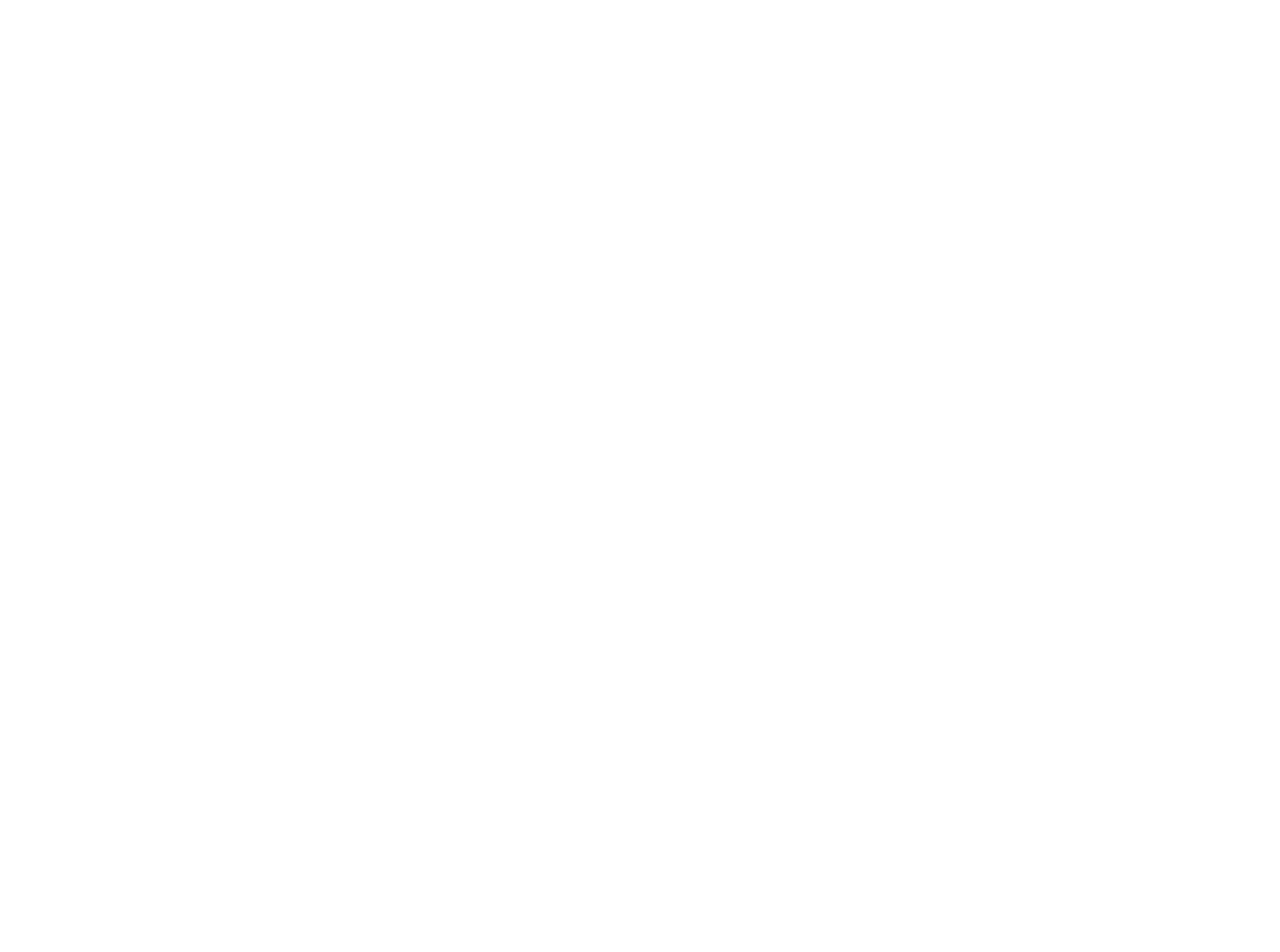
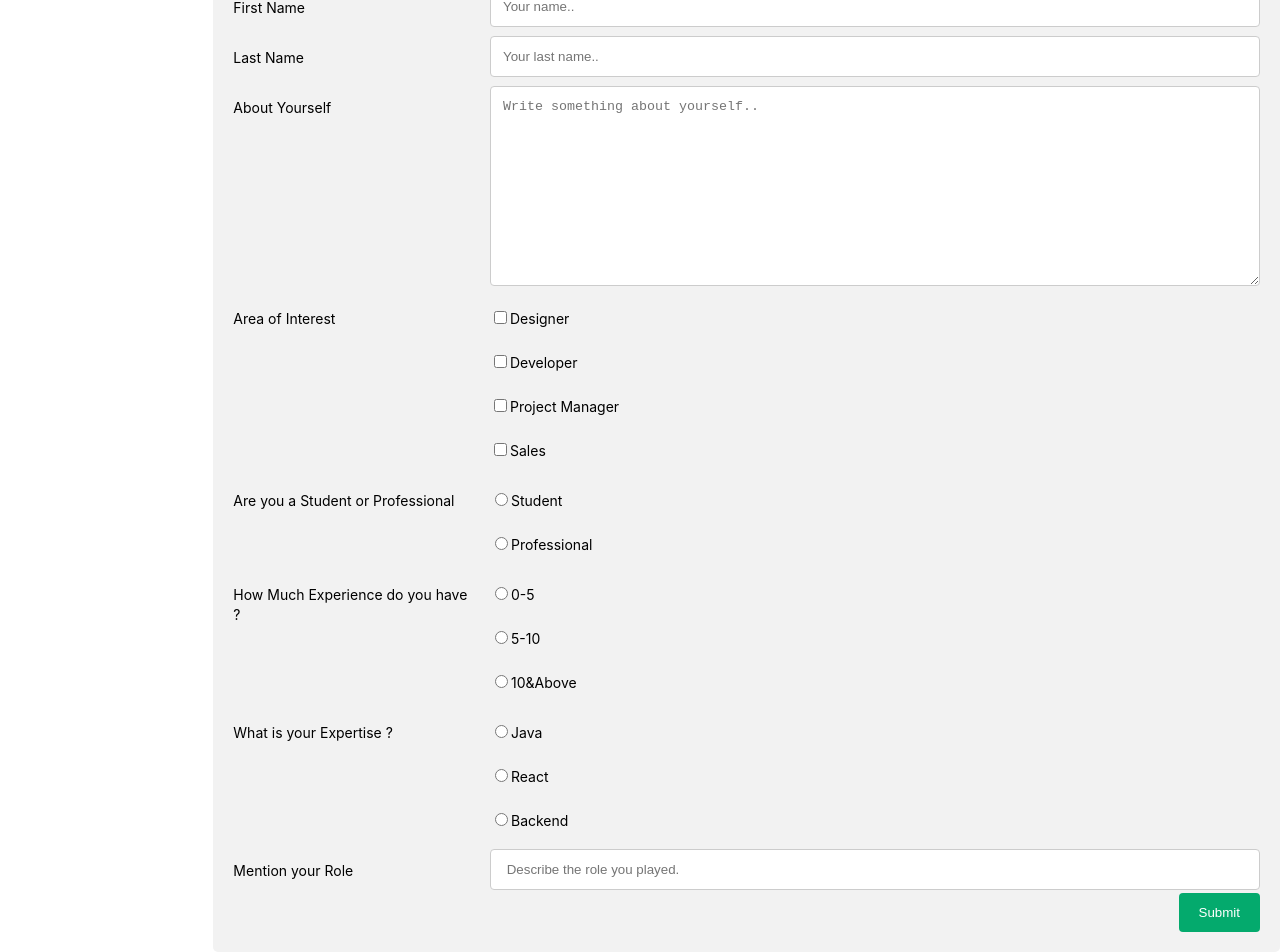
Before and after one commit to adityabros/course-hash, an Angular app in the folder course-hash/: page /profile in a window 1280 px wide. Shown: the part 231-1183 px from the top of the page. Before the commit the page ends 800 px from the top, so only its background shows below. Built offline with nearby package versions, Linux system fonts and the light colour scheme.

Commit message:
form strucutre composed

```diff
--- a/course-hash/src/app/shop/body/profile/profile.component.css
+++ b/course-hash/src/app/shop/body/profile/profile.component.css
@@ -0,0 +1,80 @@
+.profile_parent_div{
+  display: flex;
+}
+.image_div{
+  flex: 1;
+}
+.user_entry_section{
+  flex: 5;
+}
+.name_div{
+  display: flex;
+  flex-direction: row;
+}
+.about_yourself_div{
+  display: flex;
+  flex-direction: row;
+}
+
+/* Style inputs, select elements and textareas */
+input[type=text], select, textarea{
+  width: 100%;
+  padding: 12px;
+  border: 1px solid #ccc;
+  border-radius: 4px;
+  box-sizing: border-box;
+  resize: vertical;
+}
+
+/* Style the label to display next to the inputs */
+label {
+  padding: 12px 12px 12px 0;
+  display: inline-block;
+}
+
+/* Style the submit button */
+input[type=submit] {
+  background-color: #04AA6D;
+  color: white;
+  padding: 12px 20px;
+  border: none;
+  border-radius: 4px;
+  cursor: pointer;
+  float: right;
+}
+
+/* Style the container */
+.container {
+  border-radius: 5px;
+  background-color: #f2f2f2;
+  padding: 20px;
+}
+
+/* Floating column for labels: 25% width */
+.col-25 {
+  float: left;
+  width: 25%;
+  margin-top: 6px;
+}
+
+/* Floating column for inputs: 75% width */
+.col-75 {
+  float: left;
+  width: 75%;
+  margin-top: 6px;
+}
+
+/* Clear floats after the columns */
+.row:after {
+  content: "";
+  display: table;
+  clear: both;
+}
+
+/* Responsive layout - when the screen is less than 600px wide, make the two columns stack on top of each other instead of next to each other */
+@media screen and (max-width: 600px) {
+  .col-25, .col-75, input[type=submit] {
+    width: 100%;
+    margin-top: 0;
+  }
+}
--- a/course-hash/src/app/shop/body/profile/profile.component.html
+++ b/course-hash/src/app/shop/body/profile/profile.component.html
@@ -1,2 +1,129 @@
 <app-title [title]="courseTitle"></app-title>
-<p>profile works!</p>
+
+<div class="profile_parent_div">
+
+  <div class="image_div">
+    Hi
+  </div>
+
+  <div class="user_entry_section">
+
+    <div class="container">
+      <form action="action_page.php">
+
+        <div class="row">
+
+          <div class="col-25">
+            <label for="dname">Display Name</label>
+          </div>
+          <div class="col-75">
+            <input type="text" id="dname" name="displayname" placeholder="Your Display Name..">
+          </div>
+        </div>
+
+        <div class="row">
+
+          <div class="col-25">
+            <label for="fname">First Name</label>
+          </div>
+          <div class="col-75">
+            <input type="text" id="fname" name="firstname" placeholder="Your name..">
+          </div>
+        </div>
+        <div class="row">
+          <div class="col-25">
+            <label for="lname">Last Name</label>
+          </div>
+          <div class="col-75">
+            <input type="text" id="lname" name="lastname" placeholder="Your last name..">
+          </div>
+        </div>
+
+        <div class="row">
+          <div class="col-25">
+            <label for="about_yourself">About Yourself</label>
+          </div>
+          <div class="col-75">
+            <textarea id="about_yourself" name="about_yourself" placeholder="Write something about yourself.." style="height:200px"></textarea>
+          </div>
+        </div>
+        <div class="row">
+          <div class="col-25">
+            <label for="area_of_interest">Area of Interest</label>
+          </div>
+          <div class="col-75">
+
+            <input type="checkbox" id="designer" name="designer" value="designer">
+            <label for="designer"> Designer</label><br>
+            <input type="checkbox" id="developer" name="developer" value="developer">
+            <label for="developer"> Developer</label><br>
+            <input type="checkbox" id="project_manager" name="project_manager" value="project_manager">
+            <label for="project_manager"> Project Manager</label><br>
+            <input type="checkbox" id="sales" name="sales" value="sales">
+            <label for="sales"> Sales</label><br>
+          </div>
+        </div>
+        <div class="row">
+          <div class="col-25">
+            <label for="area_of_interest">Are you a Student or Professional</label>
+          </div>
+          <div class="col-75">
+
+            <input type="radio" id="student" name="student" value="student">
+            <label for="html">Student</label><br>
+            <input type="radio" id="professional" name="professional" value="professional">
+            <label for="professional">Professional</label><br>
+
+          </div>
+        </div>
+
+        <div class="row">
+          <div class="col-25">
+            <label for="area_of_interest">How Much Experience do you have ?</label>
+          </div>
+          <div class="col-75">
+
+            <input type="radio" id="0_to_5" name="0_to_5" value="0_to_5">
+            <label for="0_to_5">0-5</label><br>
+            <input type="radio" id="5_to_10" name="5_to_10" value="5_to_10">
+            <label for="5_to_10">5-10</label><br>
+            <input type="radio" id="10_and_above" name="10_and_above" value="10_and_above">
+            <label for="10_and_above">10&Above</label><br>
+
+          </div>
+        </div>
+
+        <div class="row">
+          <div class="col-25">
+            <label for="area_of_interest">What is your Expertise ? </label>
+          </div>
+          <div class="col-75">
+
+            <input type="radio" id="java" name="java" value="java">
+            <label for="java">Java</label><br>
+            <input type="radio" id="react" name="react" value="react">
+            <label for="react">React</label><br>
+            <input type="radio" id="backend" name="backend" value="backend">
+            <label for="backend">Backend</label><br>
+
+          </div>
+        </div>
+        <div class="row">
+
+          <div class="col-25">
+            <label for="role">Mention your Role</label>
+          </div>
+          <div class="col-75">
+            <input type="text" id="role" name="role" placeholder=" Describe the role you played.">
+          </div>
+        </div>
+
+        <div class="row">
+          <input type="submit" value="Submit">
+        </div>
+      </form>
+    </div>
+
+  </div>
+
+</div>
```
